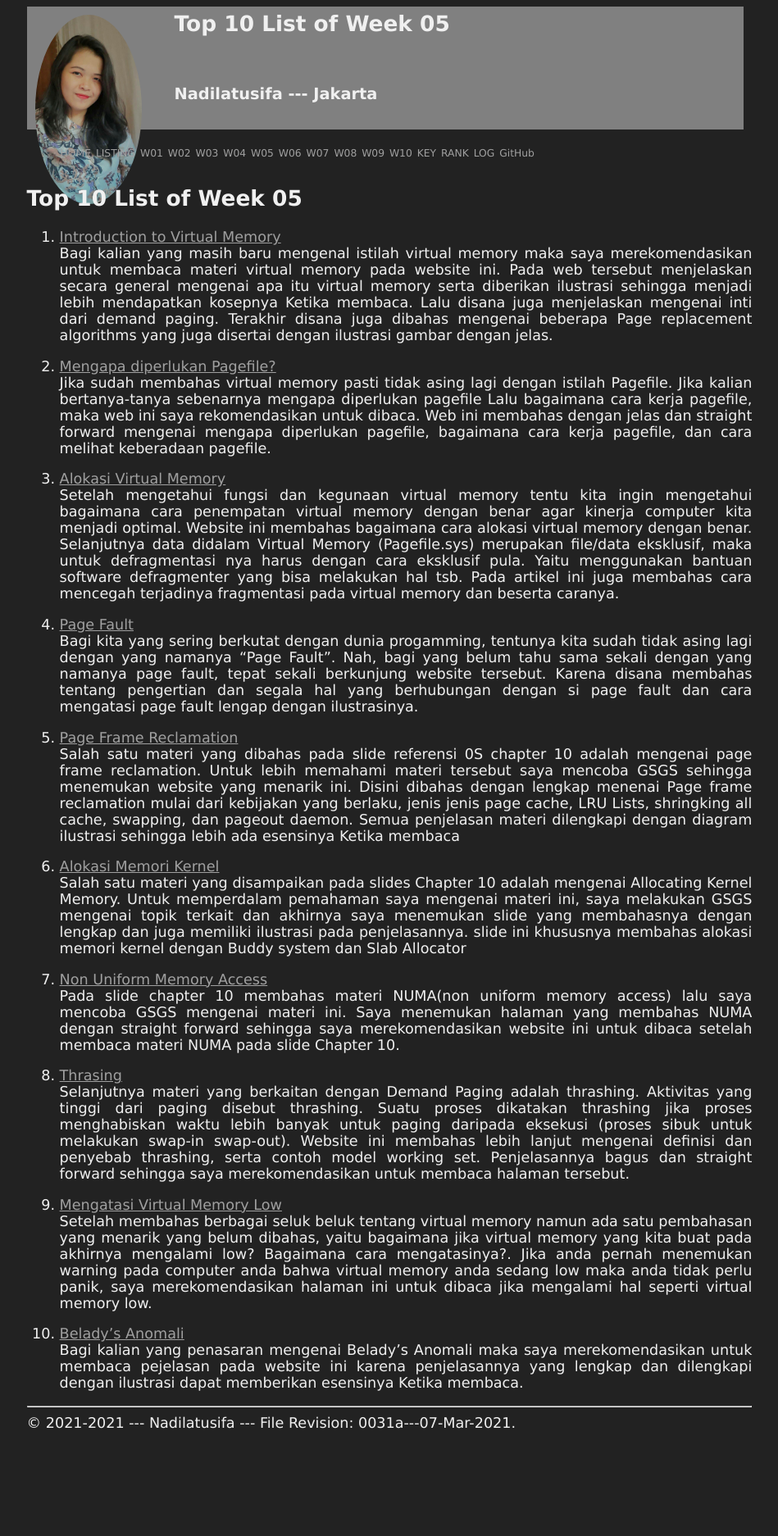
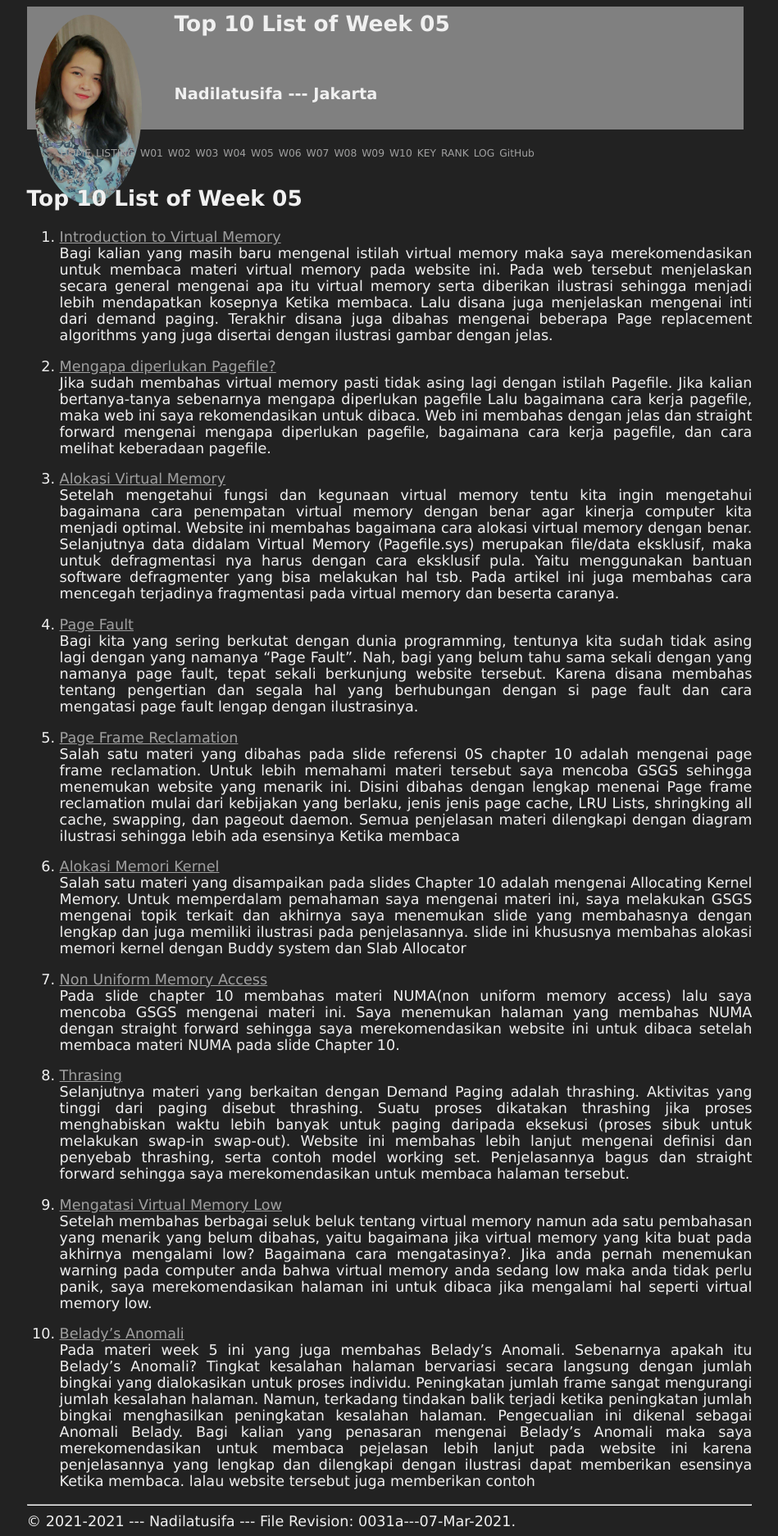
Before and after one commit to nadilatusifa12/os211, a Jekyll site: the page built from w05.md, in a window 1280 px wide. Shown: the whole page at 82% size, without its empty margins (165-1114 px from the left). Built offline with Jekyll 4.4.1, drawn with Linux system fonts in a browser that asks for light colours; our own code applies the rules of GitHub Pages for plain Markdown files; before the commit the page ends 1754 px from its top, so only the background shows below that.

Commit message:
Update w05.md

```diff
--- a/w05.md
+++ b/w05.md
@@ -15,7 +15,7 @@ Jika sudah membahas virtual memory pasti tidak asing lagi dengan istilah Pagefil
 Setelah mengetahui fungsi dan kegunaan virtual memory tentu kita ingin mengetahui bagaimana cara penempatan virtual memory dengan benar agar kinerja computer kita menjadi optimal. Website ini membahas bagaimana cara alokasi virtual memory dengan benar. Selanjutnya data didalam Virtual Memory (Pagefile.sys) merupakan file/data eksklusif, maka untuk defragmentasi nya harus dengan cara eksklusif pula. Yaitu menggunakan bantuan software defragmenter yang bisa melakukan hal tsb. Pada artikel ini juga membahas cara mencegah terjadinya fragmentasi pada virtual memory dan beserta caranya.
 
 4. [Page Fault](https://gaptex.id/glossary/pengertian-page-fault/)<br>
-Bagi kita yang sering berkutat dengan dunia progamming, tentunya kita sudah tidak asing lagi dengan yang namanya “Page Fault”. Nah, bagi yang belum tahu sama sekali dengan yang namanya page fault, tepat sekali berkunjung website tersebut. Karena disana membahas tentang pengertian dan segala hal yang berhubungan dengan si page fault dan cara mengatasi page fault lengap dengan ilustrasinya.
+Bagi kita yang sering berkutat dengan dunia programming, tentunya kita sudah tidak asing lagi dengan yang namanya “Page Fault”. Nah, bagi yang belum tahu sama sekali dengan yang namanya page fault, tepat sekali berkunjung website tersebut. Karena disana membahas tentang pengertian dan segala hal yang berhubungan dengan si page fault dan cara mengatasi page fault lengap dengan ilustrasinya.
 
 5. [Page Frame Reclamation](https://www.kernel.org/doc/gorman/html/understand/understand013.html)<br>
 Salah satu materi yang dibahas pada slide referensi 0S chapter 10 adalah mengenai page frame reclamation. Untuk lebih memahami materi tersebut saya mencoba GSGS sehingga menemukan website yang menarik ini. Disini dibahas dengan lengkap menenai Page frame reclamation mulai dari kebijakan yang berlaku, jenis jenis page cache, LRU Lists, shringking all cache, swapping, dan pageout daemon. Semua penjelasan materi dilengkapi dengan diagram ilustrasi sehingga lebih ada esensinya Ketika membaca
@@ -33,4 +33,4 @@ Selanjutnya materi yang berkaitan dengan Demand Paging adalah thrashing. Aktivit
 Setelah membahas berbagai seluk beluk tentang virtual memory namun ada satu pembahasan yang menarik yang belum dibahas, yaitu bagaimana jika virtual memory yang kita buat pada akhirnya mengalami low? Bagaimana cara mengatasinya?. Jika anda pernah menemukan warning pada computer anda bahwa virtual memory anda sedang low maka anda tidak perlu panik, saya merekomendasikan halaman ini untuk dibaca jika mengalami hal seperti virtual memory low.
 
 10. [Belady’s Anomali](https://prepinsta.com/operating-systems/beladys-anomaly/)<br>
-Bagi kalian yang penasaran mengenai Belady’s Anomali maka saya merekomendasikan untuk membaca pejelasan pada website ini karena penjelasannya yang lengkap dan dilengkapi dengan ilustrasi dapat memberikan esensinya Ketika membaca.
+Pada materi week 5 ini yang juga membahas Belady's Anomali. Sebenarnya apakah itu Belady's Anomali? Tingkat kesalahan halaman bervariasi secara langsung dengan jumlah bingkai yang dialokasikan untuk proses individu. Peningkatan jumlah frame sangat mengurangi jumlah kesalahan halaman. Namun, terkadang tindakan balik terjadi ketika peningkatan jumlah bingkai menghasilkan peningkatan kesalahan halaman. Pengecualian ini dikenal sebagai Anomali Belady. Bagi kalian yang penasaran mengenai Belady’s Anomali maka saya merekomendasikan untuk membaca pejelasan lebih lanjut pada website ini karena penjelasannya yang lengkap dan dilengkapi dengan ilustrasi dapat memberikan esensinya Ketika membaca. lalau website tersebut juga memberikan contoh
```
